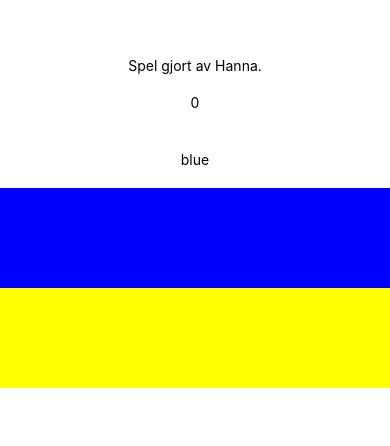
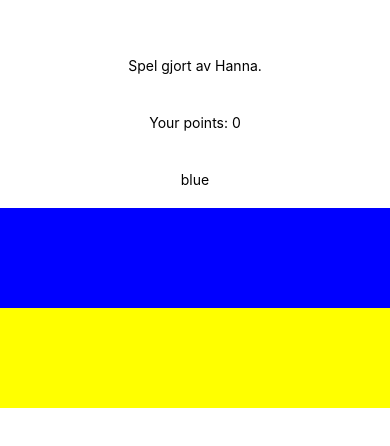
Before and after one commit to HannaSwDn/react-native-color-game, a React Native app: screen / in a window 390 px wide. Shown: the part 200-646 px from the top of the page. Built offline with nearby package versions, Linux system fonts and the light colour scheme.

Commit message:
Alert shows up when you lose

```diff
--- a/App.js
+++ b/App.js
@@ -9,7 +9,8 @@ export default class App extends React.Component {
       score: 0,
       x: 'blue',
       y: 'yellow',
-      currentColor: 'blue'
+      currentColor: 'blue',
+      timerIsOn: true
     }
   }
 
@@ -20,6 +21,7 @@ export default class App extends React.Component {
       });
 
       this.generateColors();
+
     } else {
       this.resetGame();
     }
@@ -42,6 +44,8 @@ export default class App extends React.Component {
   }
 
   resetGame() {
+    Alert.alert('You lost, you now have 0 points!');
+
     this.setState({
       score: 0
     })
@@ -50,9 +54,9 @@ export default class App extends React.Component {
   render() {
     return (
       <View style={styles.container}>
-        <Text>Spel gjort av Hanna.</Text>
+        <Text style={styles.color}>Spel gjort av Hanna.</Text>
         <Text style={styles.color}>
-          { this.state.score }
+          { `Your points: ${ this.state.score }` }
         </Text>
         <Text style={styles.color}>
           {this.state.currentColor}
```
